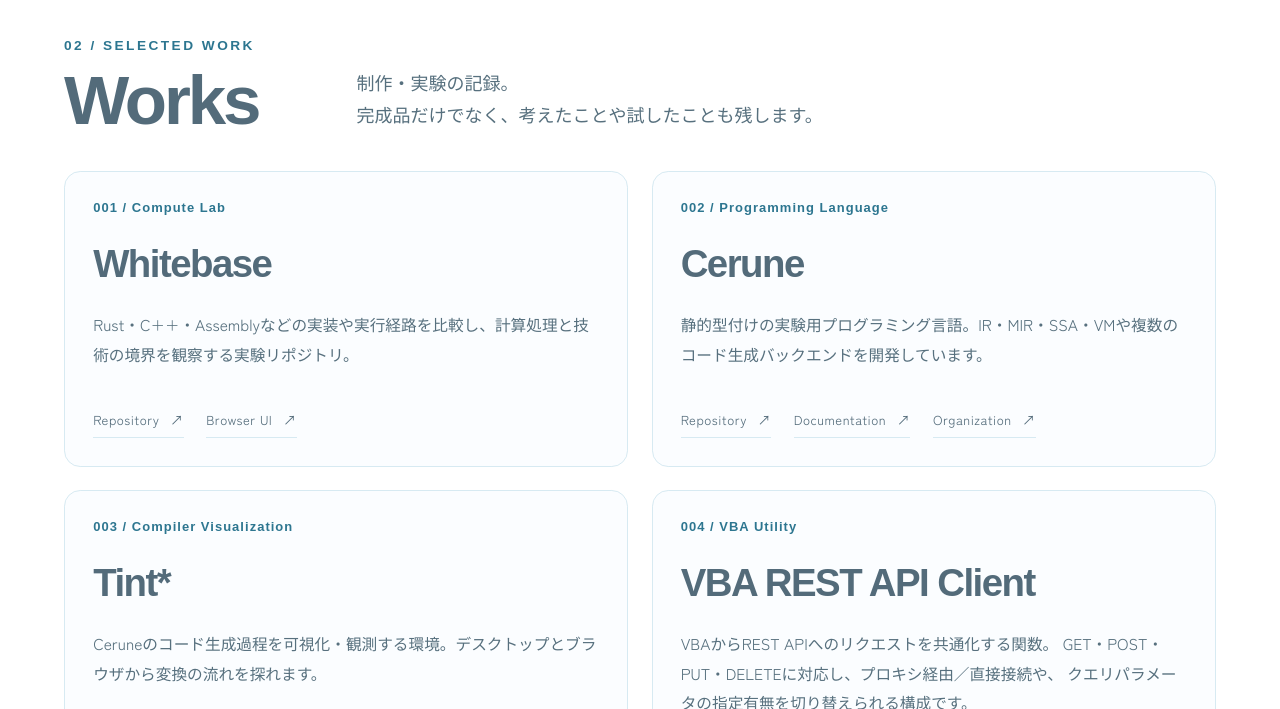
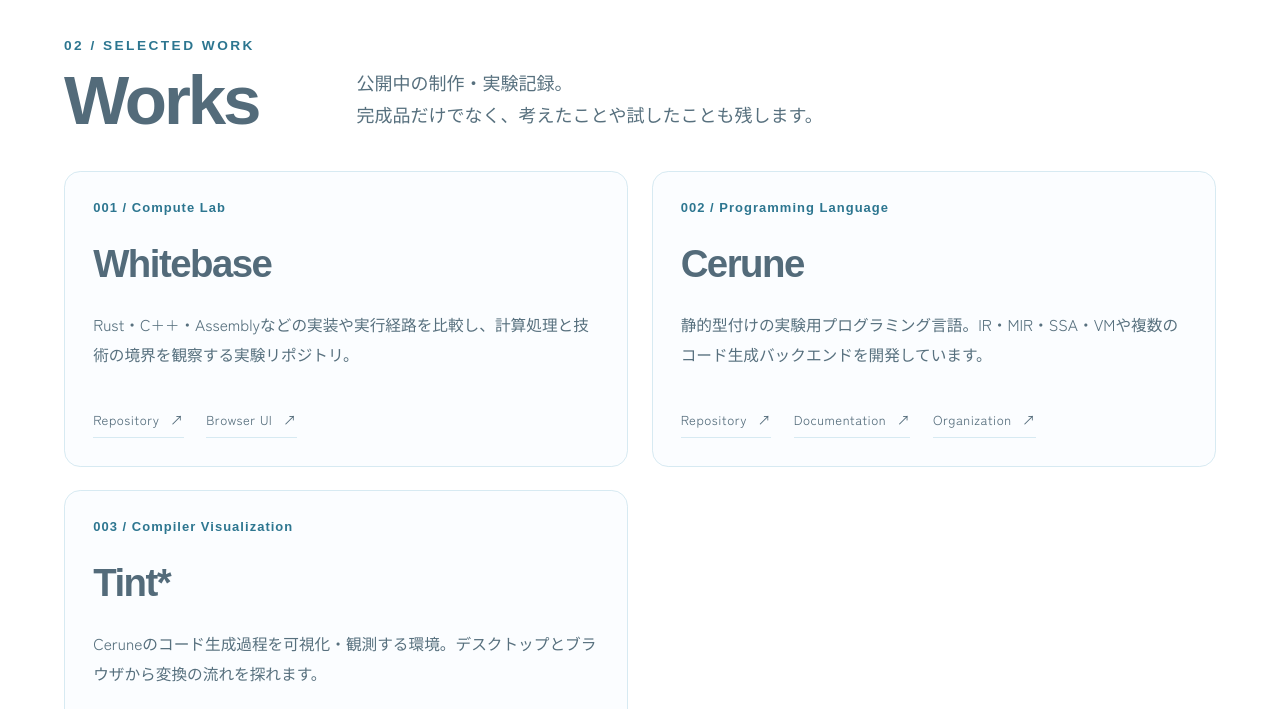
Before and after one commit to Hokutaka/hokutaka.github.io, a Jekyll site: the page built from index.html, in a window 1280 px wide and 900 px high, scrolled down 1852 px, cut to the strip 191-900 px from the top of the window. Built offline with Jekyll 4.4.1, drawn with Linux system fonts in a browser that asks for light colours; some web fonts are replaced.

Commit message:
Remove mistakenly added VBA Works card

```diff
--- a/_includes/works.html
+++ b/_includes/works.html
@@ -4,7 +4,7 @@
             <p class="section-label">02 / Selected Work</p>
             <h2 class="works__title" id="works-title">Works</h2>
             <p class="works__lead">
-              制作・実験の記録。<br>
+              公開中の制作・実験記録。<br>
               完成品だけでなく、考えたことや試したことも残します。
             </p>
           </header>
@@ -60,16 +60,6 @@
                 </a>
               </div>
             </article>
-
-            <article class="project-card">
-              <p class="project-card__number">004 / VBA Utility</p>
-              <h3>VBA REST API Client</h3>
-              <p class="project-card__description">
-                VBAからREST APIへのリクエストを共通化する関数。
-                GET・POST・PUT・DELETEに対応し、プロキシ経由／直接接続や、
-                クエリパラメータの指定有無を切り替えられる構成です。
-              </p>
-            </article>
           </div>
         </div>
       </section>
```
